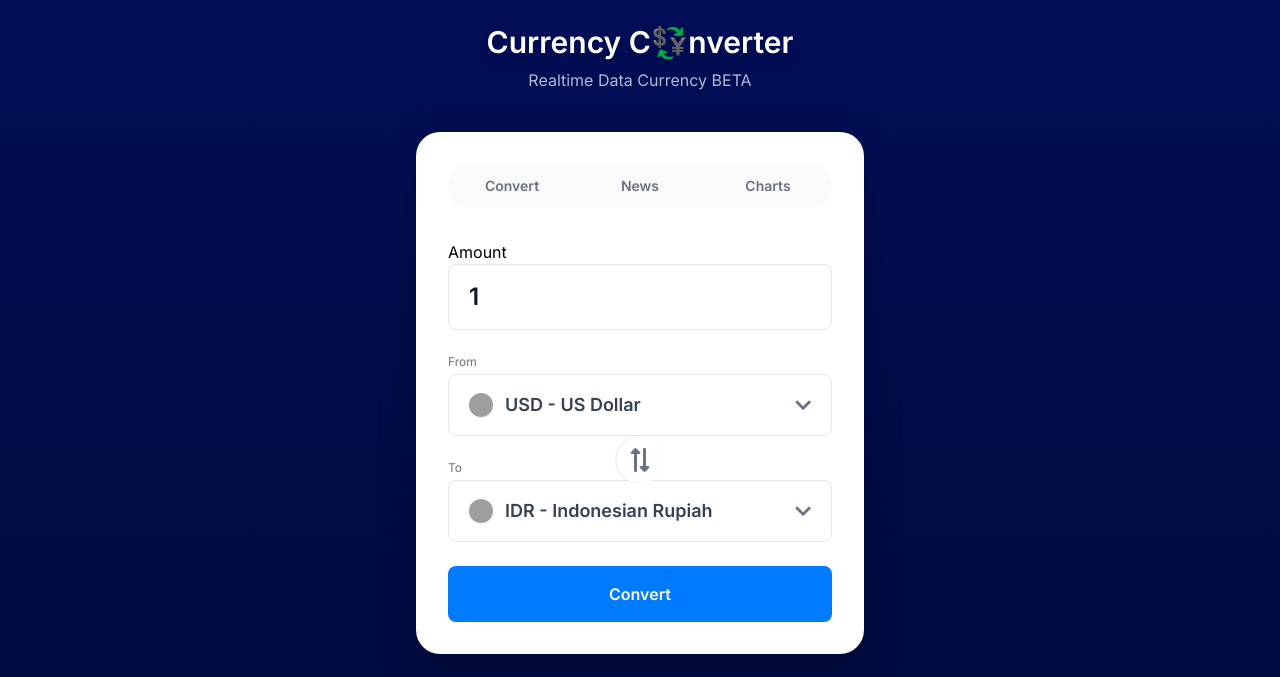
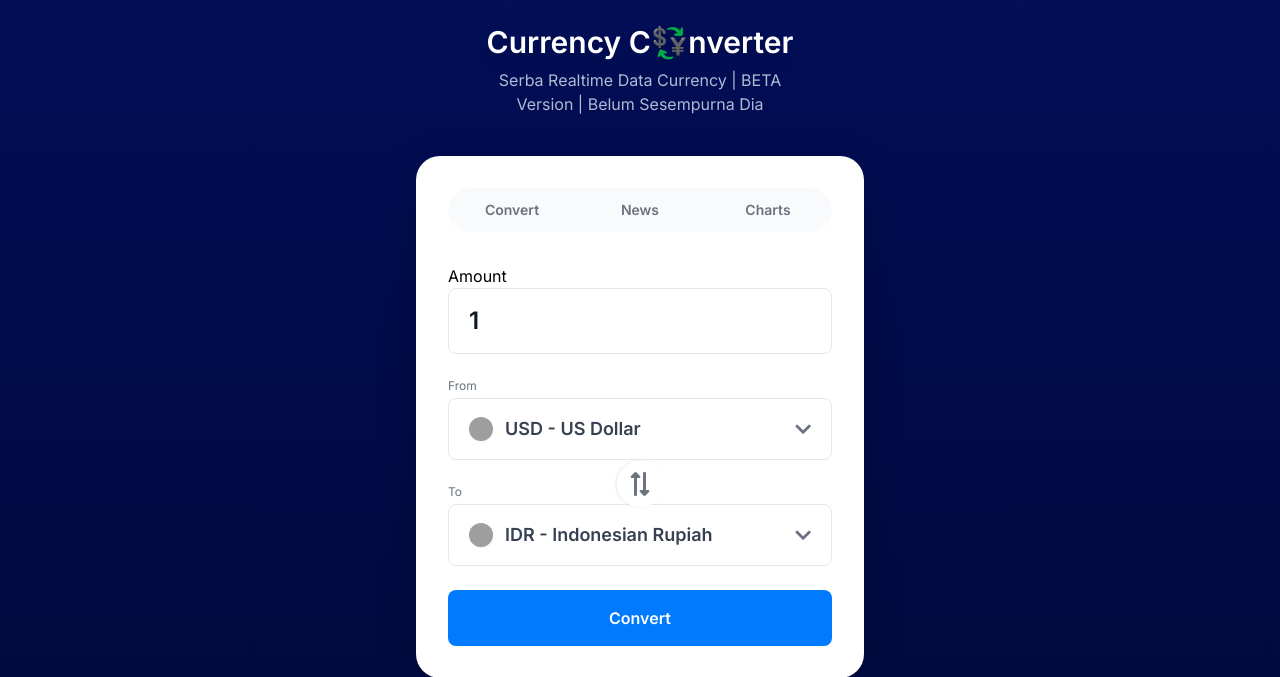
Before and after one commit to Suk1yu/Currency-, a Flask app: page / in a window 1280 px wide. Shown: the part 40-717 px from the top of the page. Run offline with Flask 3, Linux system fonts and the light colour scheme; some libraries are stand-ins or nearby versions; grey boxes are pictures that could not be loaded.

Commit message:
Update index.html

```diff
--- a/templates/index.html
+++ b/templates/index.html
@@ -30,7 +30,7 @@
     <p
       class="text-[#b0b9d6] text-base mb-10 max-w-xs text-center drop-shadow-sm select-none"
     >
-      Realtime Data Currency BETA
+      Serba Realtime Data Currency | BETA Version | Belum Sesempurna Dia
     </p>
     <section
       aria-label="Currency converter form"
```
